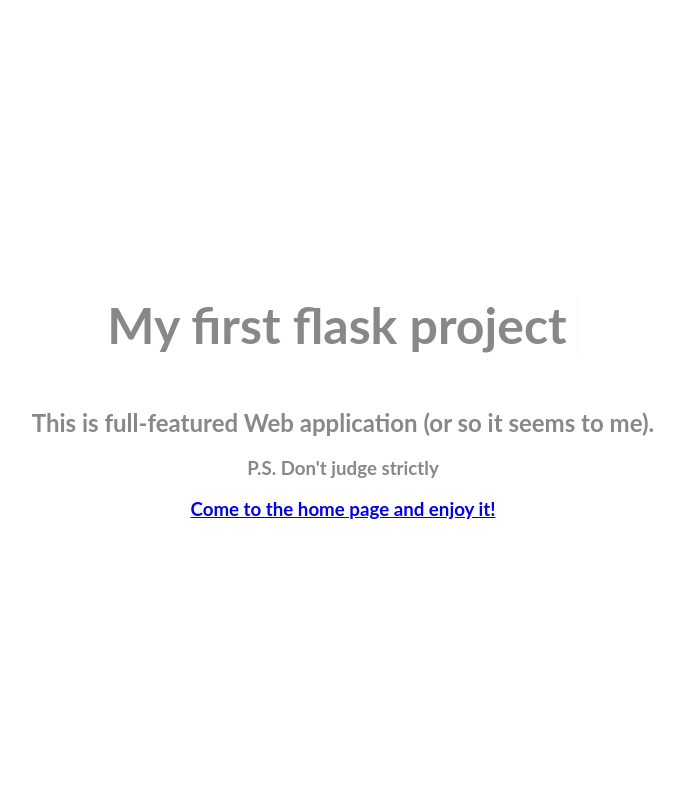
After one commit to AndreiKuznetsovv/Flask_blog, a Flask app: page /about in a window 1280 px wide. The commit adds this page. Shown: the whole page, without its empty margins (297-981 px from the left). Run offline with Flask 2, Linux system fonts and the light colour scheme; some libraries are stand-ins or nearby versions.

Commit message:
about page

```diff
--- /dev/null
+++ b/website/templates/about.html
@@ -0,0 +1,22 @@
+<!DOCTYPE html>
+<html lang="en">
+<head>
+    <meta charset="UTF-8">
+    <title>{% block title %} About Page {% endblock %}</title>
+    <link rel="stylesheet" href="/static/errors.css">
+</head>
+<body>
+<div id="main">
+    	<div class="fof">
+          {% block content %}
+            <h1>My first flask project</h1>
+            <h2>This is full-featured Web application (or so it seems to me). </h2>
+            <h3>P.S. Don't judge strictly</h3>
+          {% endblock %}
+        {% block footer %}
+            <h3><a href="{{ url_for('views.home') }}">Come to the home page and enjoy it!</a></h3>
+        {% endblock %}
+    	</div>
+</div>
+</body>
+</html>
--- a/website/templates/base.html
+++ b/website/templates/base.html
@@ -39,7 +39,7 @@
             <div class="collapse navbar-collapse" id="navbarToggle">
                 <div class="navbar-nav mr-auto">
                     <a class="nav-item nav-link" href="{{ url_for('views.home') }}">Home</a>
-                    <a class="nav-item nav-link" href="/">About</a>
+                    <a class="nav-item nav-link" href="{{ url_for('views.about') }}">About</a>
                 </div>
                 <!-- Navbar Right Side -->
                 <div class="navbar-nav">
--- a/website/views.py
+++ b/website/views.py
@@ -83,25 +83,29 @@ def save_image(form_image):
 @login_required
 def profile():
     form = UpdateAccountForm()
+
     if form.validate_on_submit():
         current_user.username = form.username.data
         current_user.email = form.email.data
+
         if form.image.data:
             # saving old user image filename to delete it
             old_image_filename = current_user.image
             image_filename = save_image(form.image.data)
             current_user.image = image_filename
+
             if db_commit_func():
                 # deleting old image if it's not default
                 if old_image_filename != 'default.png':
                     os.remove(os.path.join(views.root_path, 'static/profile_pics', old_image_filename))
                 flash('Account has been updated!', category='success')
                 return redirect(url_for('views.profile', username=current_user.username))
+
     elif request.method == 'GET':
         form.username.data = current_user.username
         form.email.data = current_user.email
+
     image_file = url_for('static', filename=f'profile_pics/{current_user.image}')
-
     return render_template("profile.html", user=current_user,
                            form=form, image=image_file)
 
@@ -200,6 +204,7 @@ def edit_post(post_id: int):
                 flash('Information Updated!', category='success')
                 return redirect(url_for('.home'))
         elif request.method == 'GET':
+            form.title.data = post.title
             form.content.data = post.text
 
     return render_template('create_post.html', user=current_user, legend='Edit your post', form=form)
@@ -218,3 +223,8 @@ def create_many_posts():
         new_post = Post(title=title, text=content, user_id=user_id)
         db_add_func(new_post)
     return redirect(url_for('.home'))
+
+
+@views.route('/about', methods=['GET'])
+def about():
+    return render_template('about.html')
```
